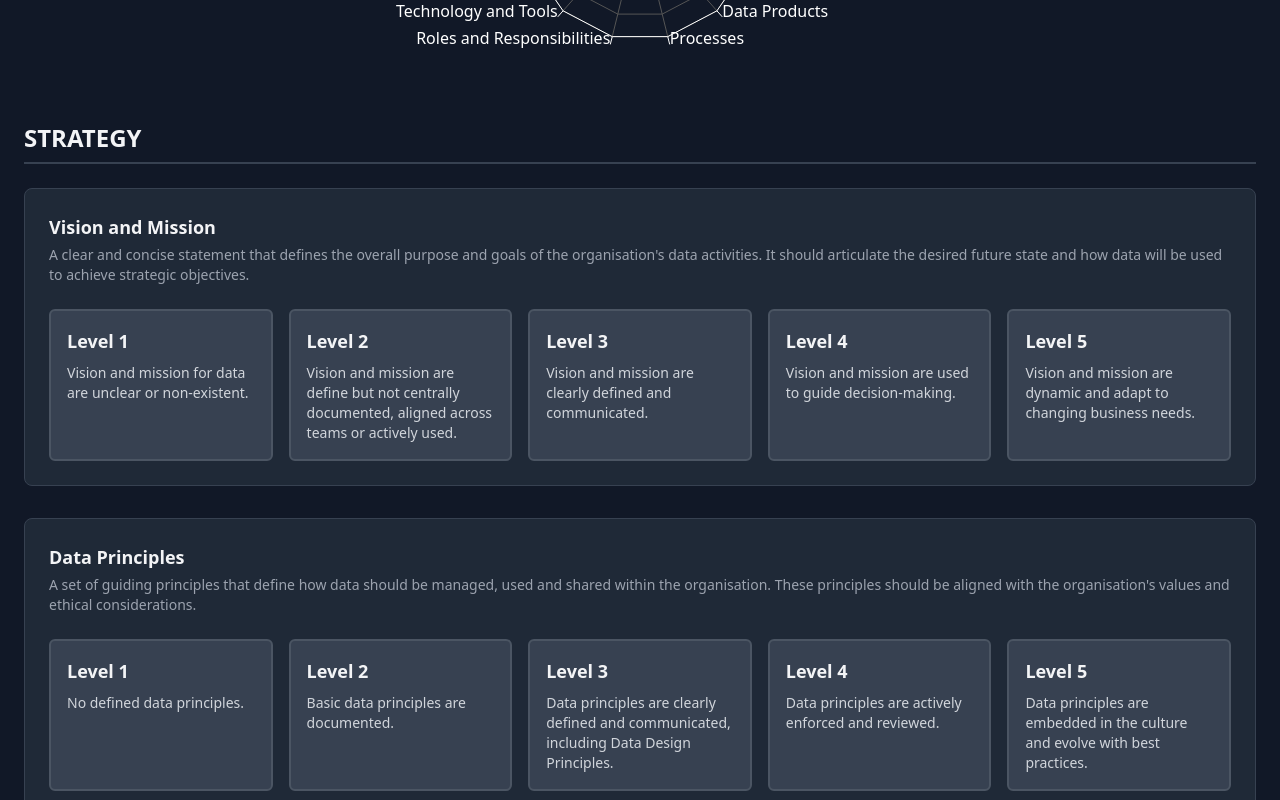
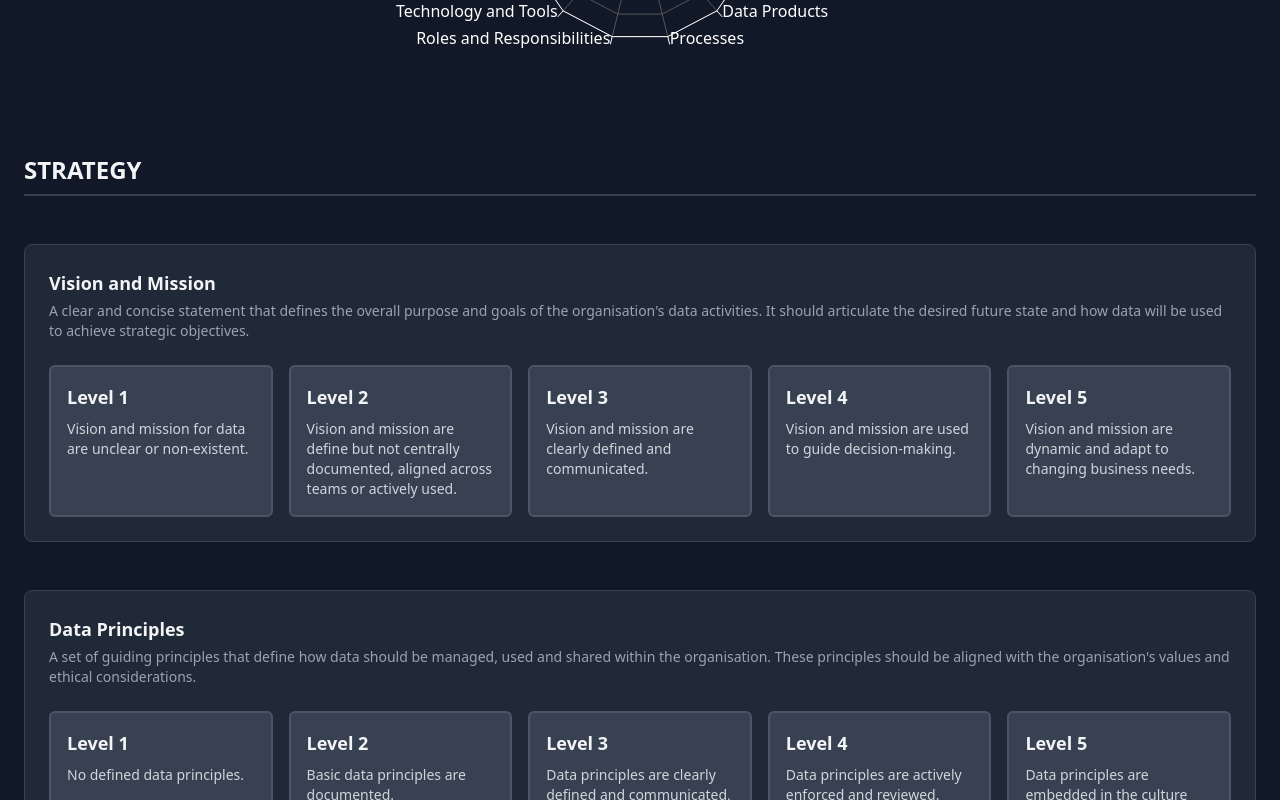
Before and after one commit to nickedell/prioritisation_2, a React (Vite) app: page / in a window 1280 px wide. Shown: the part 420-1220 px from the top of the page. Built offline with nearby package versions, Linux system fonts and the light colour scheme.

Commit message:
Update DiagnosticPage3.tsx

```diff
--- a/src/pages/DiagnosticPage3.tsx
+++ b/src/pages/DiagnosticPage3.tsx
@@ -13,6 +13,7 @@ const DiagnosticPage3: React.FC = () => {
 
     const { scores, updateScore } = maturityContext;
 
+    // This data structure remains the same
     const groupedData = useMemo(() => diagnosticData.reduce((acc, item) => {
         (acc[item.category] = acc[item.category] || []).push(item);
         return acc;
@@ -40,6 +41,23 @@ const DiagnosticPage3: React.FC = () => {
         }));
     }, [scores]);
 
+    // NEW: A handler function that updates the score AND scrolls to the next question
+    const handleSelectScore = (dimensionName: string, score: number, currentIndex: number) => {
+        // First, update the score in our context
+        updateScore(dimensionName, score);
+
+        // Then, find the next question
+        const nextIndex = currentIndex + 1;
+        if (nextIndex < diagnosticData.length) {
+            const nextDimensionId = `dimension-card-${nextIndex}`;
+            // Use a short timeout to allow React to re-render before we scroll
+            setTimeout(() => {
+                const nextElement = document.getElementById(nextDimensionId);
+                nextElement?.scrollIntoView({ behavior: 'smooth', block: 'center' });
+            }, 150);
+        }
+    };
+
     return (
         <div className={darkMode ? 'bg-gray-900' : 'bg-gray-50'}>
             <div className={`max-w-7xl mx-auto p-6 min-h-screen ${darkMode ? 'text-gray-100' : 'text-gray-900'}`}>
@@ -57,23 +75,29 @@ const DiagnosticPage3: React.FC = () => {
                 </div>
 
                 <div className="space-y-12">
-                    {Object.entries(groupedData).map(([category, items]) => (
-                        <section key={category} aria-labelledby={category}>
-                            <h2 id={category} className="text-2xl font-bold border-b-2 border-gray-700 pb-2 mb-6">{category}</h2>
-                            <div className="space-y-8">
-                                {items.map((item) => (
-                                    <div key={item.name} className="p-6 bg-gray-800 rounded-lg border border-gray-700">
+                    {/* UPDATE: We now map over the flat diagnosticData array to make finding the "next" item easier */}
+                    {diagnosticData.map((item, index) => {
+                        const showCategoryHeader = index === 0 || item.category !== diagnosticData[index - 1].category;
+                        return (
+                            <React.Fragment key={item.name}>
+                                {showCategoryHeader && (
+                                    <h2 id={item.category} className="text-2xl font-bold border-b-2 border-gray-700 pb-2 mb-6 pt-8">
+                                        {item.category}
+                                    </h2>
+                                )}
+                                <div id={`dimension-card-${index}`} className="p-6 bg-gray-800 rounded-lg border border-gray-700 scroll-mt-40">
                                     <h3 className="font-semibold text-lg">{item.name}</h3>
                                     <p className="text-sm text-gray-400 mt-1 mb-6">{item.description}</p>
                                     <div className="grid grid-cols-1 md:grid-cols-5 gap-4">
-                                            {item.levels.map((levelText, index) => {
-                                                const score = index + 1;
+                                        {item.levels.map((levelText, levelIndex) => {
+                                            const score = levelIndex + 1;
                                             const isSelected = scores[item.name] === score;
                                             return (
                                                 <div
                                                     key={score}
                                                     className={`p-4 border-2 rounded-md cursor-pointer transition-all h-full flex flex-col ${isSelected ? 'bg-blue-600 border-blue-400' : 'bg-gray-700 border-gray-600 hover:border-gray-500'}`}
-                                                        onClick={() => updateScore(item.name, score)}
+                                                    // UPDATE: Use the new handler, passing the item's index
+                                                    onClick={() => handleSelectScore(item.name, score, index)}
                                                 >
                                                     <strong className="block text-lg mb-2">Level {score}</strong>
                                                     <p className="text-sm text-gray-300">{levelText}</p>
@@ -82,10 +106,9 @@ const DiagnosticPage3: React.FC = () => {
                                         })}
                                     </div>
                                 </div>
-                                ))}
-                            </div>
-                        </section>
-                    ))}
+                            </React.Fragment>
+                        )
+                    })}
                 </div>
 
                  <div className="flex justify-end mt-8">
```
Lines whose indentation alone changed are shown as unchanged.
